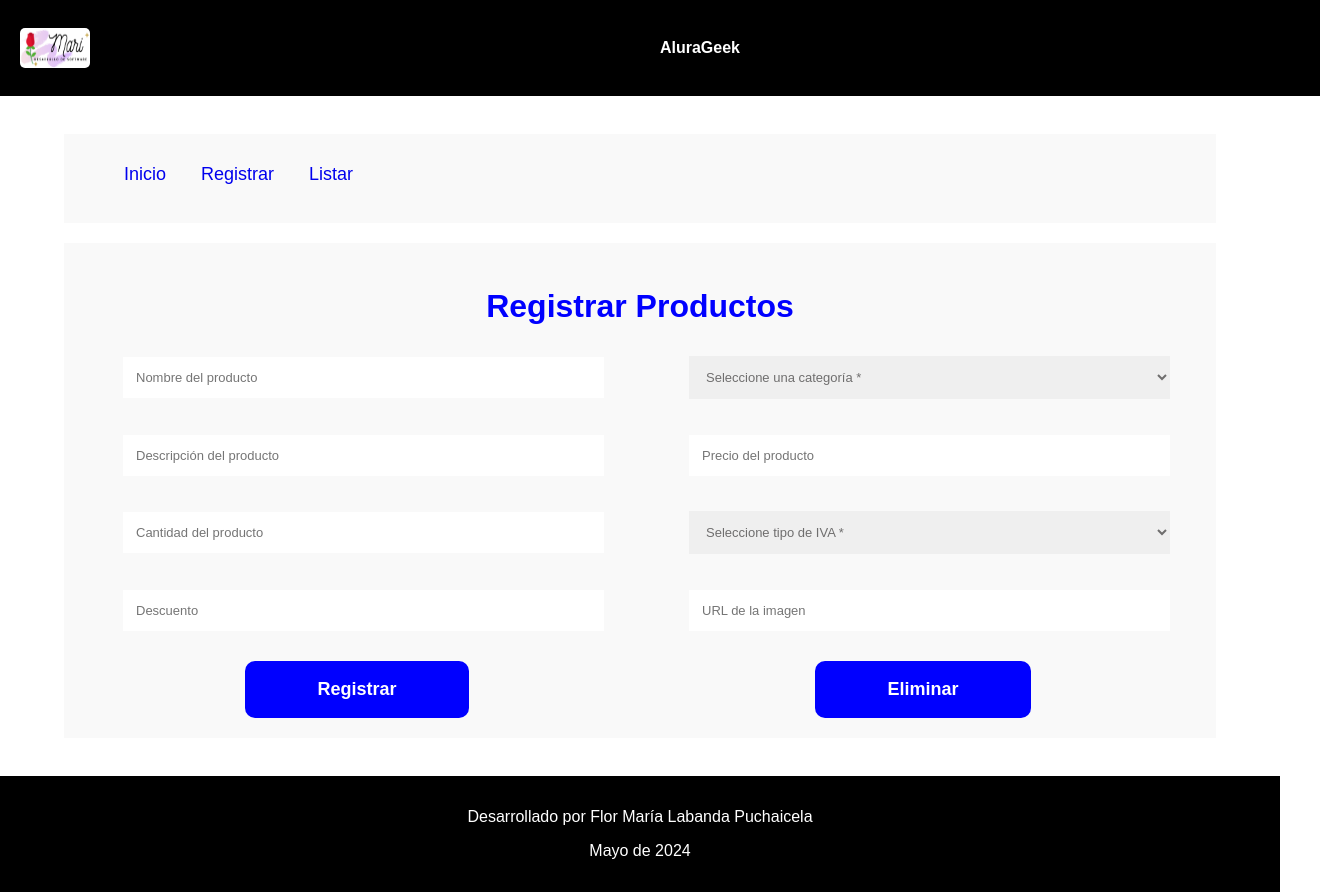
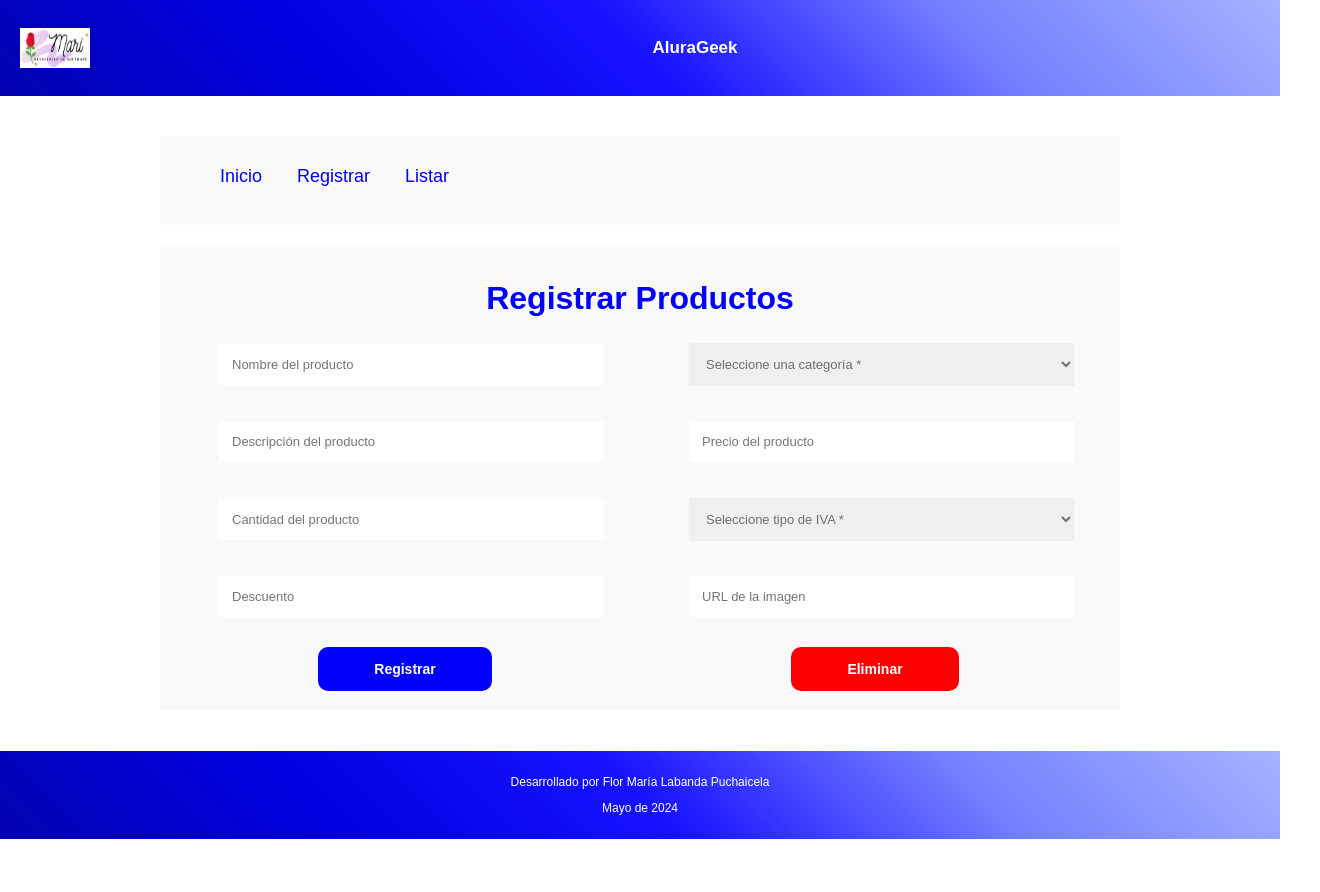
Before and after one commit to Mariq12/challenge-aluraGeek, a plain HTML site: page pages/registrar.html in a window 1280 px wide. Shown: the whole page, 1320 px wide, since content can reach past the window. After the commit the page ends 839 px from the top, so only its background shows below. Drawn offline with Linux system fonts and the light colour scheme.

Commit message:
Subir cambios

```diff
--- a/pages/registrar.html
+++ b/pages/registrar.html
@@ -137,7 +137,7 @@
                         <button
                         value="Siguiente"
                         class="formulario__boton"
-                        id="enviar"
+                        id="eliminar"
                         data-boton-enviar
                         type="submit"
                       >Eliminar</button>
--- a/styles/registrar.css
+++ b/styles/registrar.css
@@ -1,10 +1,5 @@
 /* Estilos para el main */
-.grid-container {
-    display: grid;
-    grid-template-columns: 1fr;
-    grid-gap: 20px;
-    padding: 3% 5%;
-}
+
 
 /* Estilos para el lado derecho */
 .registerSide {
@@ -26,7 +21,7 @@ form {
     color: blue;
     font-size: 32px;
     width: 100%;
-    margin: 25px auto;
+    margin: 15px auto 20px;
     text-align: center;
 }
 
@@ -72,10 +67,23 @@ form {
     padding: 1em 4em;
     border-radius: 10px;
     font-weight: 600;
-    font-size: 18px;
+    font-size: 14px;
     color:white;
+    cursor: pointer;
+    transition: all .3s ease;
 }
 
+.formulario__boton:hover {
+    background-color: #006eff;
+}
+
+#eliminar {
+    background-color: red;
+}
+
+#eliminar:hover {
+    background-color: #f75252;
+}
 
 .mensaje-error {
     display: block;
--- a/styles/style.css
+++ b/styles/style.css
@@ -1,3 +1,7 @@
+:root {
+    --con-header: linear-gradient(45deg, #0202b0,#0000e1, #1612ff, #7280ff, #a5b2ff);
+}
+
 /* Estilos generales */
 body {
     font-family: Arial, sans-serif;
@@ -15,19 +19,20 @@ header {
     display: flex;
     justify-content: center;
     align-items: center;
-    background: black;
+    background: var(--con-header);
+    color: white;
+}
+
+/* Estilos para el menú */
+.menu__logo {
     padding: 0 20px;
     margin: 0;
-}
-.menu__logo {
     width: 70px;
     height: 40px;
-    margin-right: 10px;
-    border-radius: 5px;
 }
 .menu__title {
     flex: 1; /* Ocupa el espacio restante */
-    font-size: 16px;
+    font-size: 17px;
     font-weight: bold;
     color: white;
     text-align: center;
@@ -35,6 +40,7 @@ header {
 
 .menu__nav {
     display: block;
+    height: 40%;
 }
 /* Estilo para la lista del menú */
 .menu__list {
@@ -68,7 +74,7 @@ header {
     display: grid;
     grid-template-columns: 1fr;
     grid-gap: 20px;
-    padding: 20px;
+    padding: 5vh 20vh;
 }
 
 /* Estilos para el lado izquierdo */
@@ -96,10 +102,10 @@ header {
 
 /* *Sección Footer */
 .footer {
-    font-size: 16px;
+    font-size: 12px;
     font-weight: medium;
     text-align: center;
-    background: black;
+    background: var(--con-header);
     color: white;
     padding: 1em 0;
     margin-top: auto;
```
